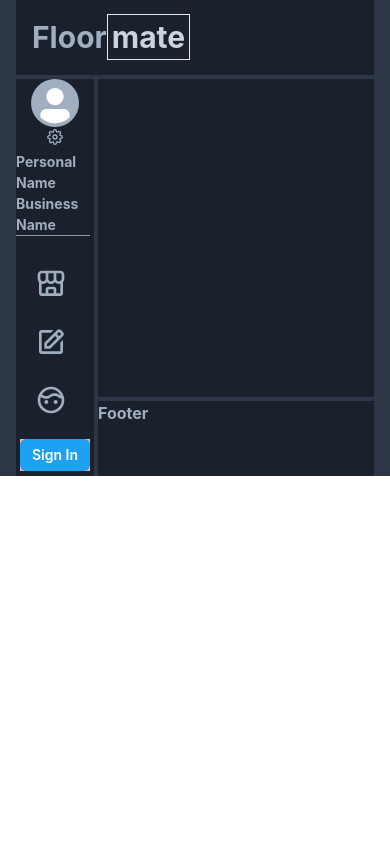
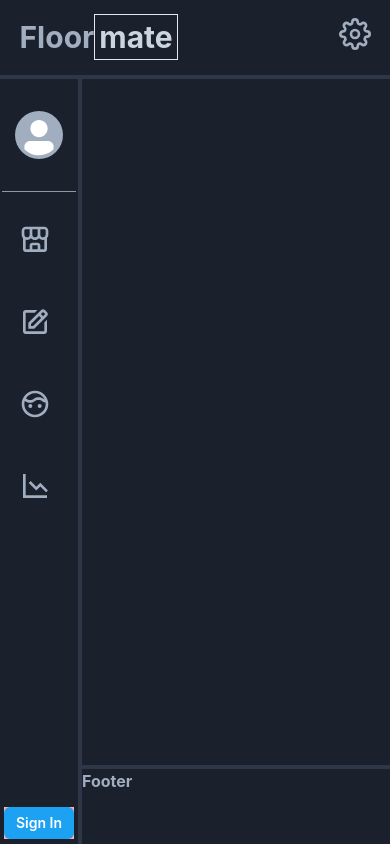
Before and after one commit to AnthonyJRay/floormate, a React (Vite) app: page / in a window 390 px wide. Built offline with nearby package versions, Linux system fonts and the light colour scheme.

Commit message:
Added more responsive styling to Navbar, Estimates page and Avatar. Moved settings icon to Header.

```diff
--- a/src/components/AvatarDisplay.jsx
+++ b/src/components/AvatarDisplay.jsx
@@ -1,28 +1,24 @@
 import React from 'react'
-import { Link } from 'react-router-dom'
 import {
   Box,
   Flex,
   Avatar,
-  Icon,
   Divider,
-  Text
+  Text,
+  Hide
  } from "@chakra-ui/react"
-
-import { FiSettings } from "react-icons/fi"
 
 export default function AvatarDisplay() {
   return (
     <Box >
-      <Flex flexDirection="column" justifyContent="space-around" alignItems="center">
-        <Avatar size={["md", "lg"]}/>
-        <Link to={`settings`}>
-        <Icon as={FiSettings}/>
-        </Link>
-        <Text fontSize={["sm"]}>Personal Name</Text>
-        <Text fontSize={["sm"]}>Business Name</Text>
+      <Flex flexDirection={"column"} justifyContent={"space-around"} alignItems={"center"} p={"1rem"}>
+        <Avatar size={["md", "lg"]} m={"1rem"}/>
+        <Hide below="md">
+        <Text fontSize={["xs", "xs", "sm"]}>Personal Name</Text>
+        <Text fontSize={["xs", "xs", "sm"]}>Business Name</Text>
+        </Hide>
       </Flex>
-    <Divider w="95%"/>
+    <Divider w={["95%", "90%", "85%"]} m={"auto"}/>
     </Box>
   )
 }
--- a/src/components/DisplayCards.jsx
+++ b/src/components/DisplayCards.jsx
@@ -7,7 +7,9 @@ import {
   Box,
   Text,
   Button,
-  Icon
+  Icon,
+  Grid,
+  GridItem
 } from "@chakra-ui/react";
 import { BsPlusLg } from "react-icons/bs"
 
@@ -15,18 +17,18 @@ import { BsPlusLg } from "react-icons/bs"
 export default function CardForm(props) {
   return (
     // Card Button
-    <Box p={2}>
-      <Flex justifyContent={"space-between"} alignItems={"center"} p={2}>
-        <Heading size="xl">{props.header}</Heading>
-        <Button size="sm" colorScheme="green" onClick={props.addBtn()}>
+    <Box p={5}>
+      <Box textAlign="center">
+        <Heading size={"xl"} pb={"2rem"}>{props.header}</Heading>
+        <Button size={"sm"} colorScheme="green" onClick={props.addBtn()}>
           <Text p={1}>{props.btnText}</Text>
           <Icon as={BsPlusLg} />
         </Button>
-      </Flex>
+      </Box>
       {/* Card */}
-      <Card color="gray.100" height="100%">
+      <Grid templateColumns={{ base: '1fr 1fr', md: '1fr 1fr 1fr', lg: '1fr 1fr 1fr 1fr'}} gridGap="3" autoRows={"1fr"} color={"gray.100"} pt={"1rem"}>
         {props.cardBody}
-      </Card>
+      </Grid>
     </Box>
   );
 }
--- a/src/components/Header.jsx
+++ b/src/components/Header.jsx
@@ -1,14 +1,27 @@
 import React from 'react'
 
-import { Heading, Highlight, Text } from '@chakra-ui/react'
+import { Link } from 'react-router-dom'
+import { FiSettings } from "react-icons/fi"
+
+import {
+  Heading,
+  Highlight,
+  Icon,
+  Flex
+} from '@chakra-ui/react'
 
 
 export default function Header() {
   return (
-    <Heading size={"xl"} textAlign="center" pl="1rem">
+    <Flex justifyContent={"space-between"} alignItems={"center"} width="90%" m={"auto"}>
+    <Heading size={"xl"} textAlign="center">
       <Highlight query='mate' styles={{ px: '1', py: '1', border: '1px', borderColor: 'gray.200', color:"gray.300"}}>
         Floormate
       </Highlight>
     </Heading>
+            <Link to={`settings`}>
+            <Icon as={FiSettings} boxSize="2rem"/>
+            </Link>
+            </Flex>
   )
 }
--- a/src/components/Nav-Links.jsx
+++ b/src/components/Nav-Links.jsx
@@ -21,7 +21,7 @@ import { BiStoreAlt } from "react-icons/bi"
 export default function Navlinks() {
   return (
     <Box display="flex" justifyContent="center" pt="2rem">
-    <List spacing={6} w="100%">
+    <List spacing={12} w={["100%", "80%", "65"]}>
 
       {/* Dashboard NavLink */}
   <ListItem textAlign={[ 'center', null, 'left' ]}>
--- a/src/components/estimates/EstimatesBody.jsx
+++ b/src/components/estimates/EstimatesBody.jsx
@@ -1,37 +1,29 @@
-import {
-  CardBody,
-  Stack,
-  Box,
-  Heading,
-  Text,
-  Button,
-  StackDivider
-} from "@chakra-ui/react";
-
-
+import { Box, Heading, Text, Button, Flex, GridItem, Highlight } from "@chakra-ui/react";
 
 export default function EstimatesBody(props) {
   return (
-    <CardBody border="1px" borderColor="gray.200" margin="2rem">
-      <Stack divider={<StackDivider />} spacing="4">
-        <Box>
-          <Heading size="xs">
-            {props.header}
-          </Heading>
-          <Text>
-            {props.body}
-          </Text>
-          <Text>
-            {`$${props.price}`}
-          </Text>
-          <Button size="sm" colorScheme="yellow" onClick={()=>console.log("Edit Button: Works!")}>
-            Edit
-          </Button>
-          <Button size="sm" colorScheme="red" onClick={()=>console.log("Delete Button: Works!")}>
-            Delete
-          </Button>
-        </Box>
-      </Stack>
-    </CardBody>
-    )
+    <GridItem border="1px" borderColor="gray.200">
+      <Flex flexDir={"column"} alignItems="center" justifyContent="space-between" height="100%">
+        <Heading size="sm" m={".5rem"}>{props.header}</Heading>
+        <Text fontSize="xs" textAlign={"center"} m="5px">{props.body}</Text>
+        <Flex
+          width={["80%", "70%", "55%"]}
+          direction={["column", "column", "column", "row"]}
+          justifyContent={["space-between"]}
+          alignItems="center">
+        <Button
+          size="sm"
+          colorScheme="yellow"
+          m={"1rem"}
+          onClick={() => console.log("View Button: Works!")}>
+          View
+        </Button>
+          <Text color="green">
+            {`Total: $${props.price}`}
+        </Text>
+        </Flex>
+
+      </Flex>
+    </GridItem>
+  );
 }
--- a/src/pages/Estimates.jsx
+++ b/src/pages/Estimates.jsx
@@ -35,7 +35,7 @@ console.log(estimateData);
     <>
     <DisplayCards
     btnText={"New Estimate"}
-    header={"Estimate List"}
+    header={"Estimates"}
     cardBody={ estimateData.map((estimate) => {
       return(
         <EstimatesBody
--- a/src/routes/RootLayout.jsx
+++ b/src/routes/RootLayout.jsx
@@ -9,17 +9,18 @@ import AvatarDisplay from "../components/AvatarDisplay"
 export default function RootLayout() {
 
   return (
-    <Container bg="gray.700">
+    <Container bg="gray.700" m="0" p="0" maxW="100%">
      <Grid
   templateAreas={`"header header"
                   "nav main"
                   "nav footer"`}
   gridTemplateRows={'75px 1fr 75px'}
-  gridTemplateColumns={'20vw 1fr'}
+  gridTemplateColumns={{base: '20vw 1fr', sm: '20vw 1fr', lg: '15vw 1fr', xl: '11vw 1fr'}}
   gap='1'
   color='blackAlpha.700'
   fontWeight='bold'
   bg="gray.700"
+  h="100vh"
 >
   {/* Header Component */}
   <GridItem bg='gray.800' color="gray.400" area={'header'} display="flex" alignItems="center">
```
Also changed, not shown: src/components/estimates/EstimatesCard.jsx (deleted, +0 -30 lines).
